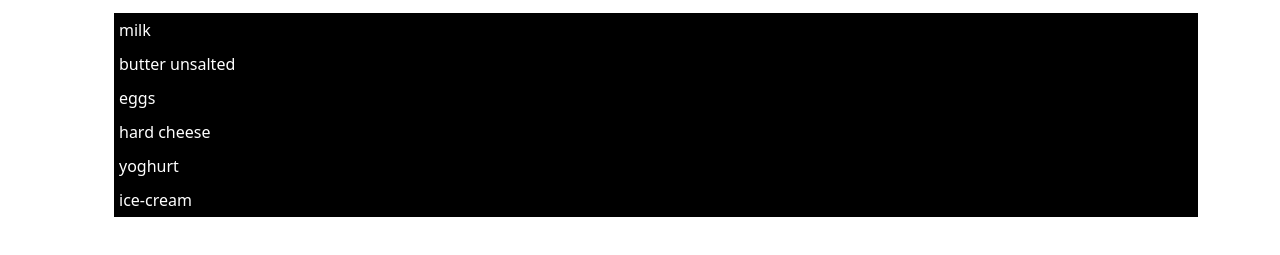
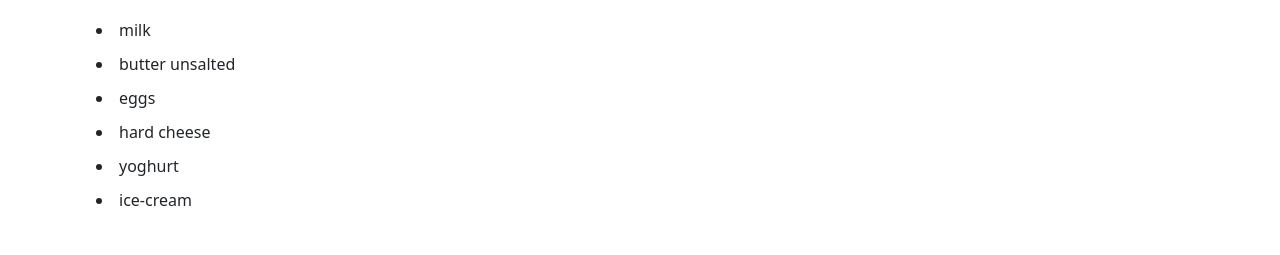
Before and after one commit to lucacappello79/js-lista-spesa, a plain HTML site: page index.html in a window 1280 px wide. Shown: the part 27-282 px from the top of the page. Drawn offline with nearby package versions, Linux system fonts and the light colour scheme.

Commit message:
fix: changed code

```diff
--- a/css/style.css
+++ b/css/style.css
@@ -1,7 +1,3 @@
-
-ul{
-    list-style-type: none;
-}
 
 li{
     padding: 5px;
--- a/index.html
+++ b/index.html
@@ -22,12 +22,12 @@
         <div class="logo-right">Spesa</div>
     </div>
 
-    <div class="container">
+    <div class="container text-dark">
         <div class="shopping-list mt-3">
-            <div class="missing-items">
-                <ul id="ulListOne"></ul>
-            </div>
-         </div>
+
+            <ul id="ulListOne"></ul>
+
+        </div>
     </div>
 
  </div>
--- a/js/script.js
+++ b/js/script.js
@@ -10,8 +10,6 @@ while (index < shoppingList.length) {
     let missingItemsEl = document.createElement("li");
     ulListEl.append(missingItemsEl);
 
-    missingItemsEl.style.backgroundColor = "black"
-
     missingItemsEl.textContent = shoppingList[index]
 
     index++;
```
